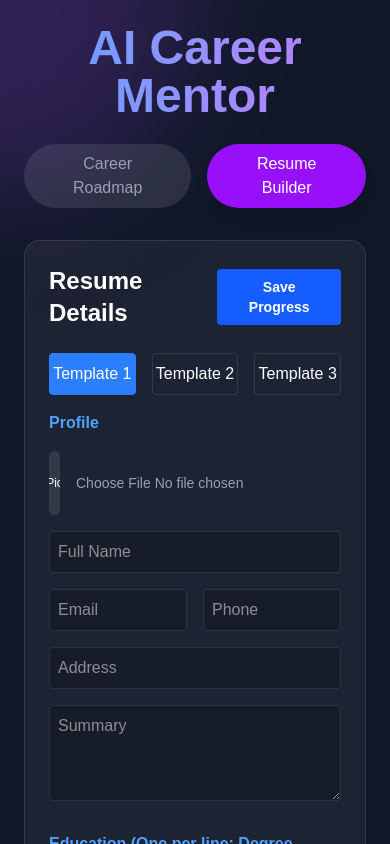
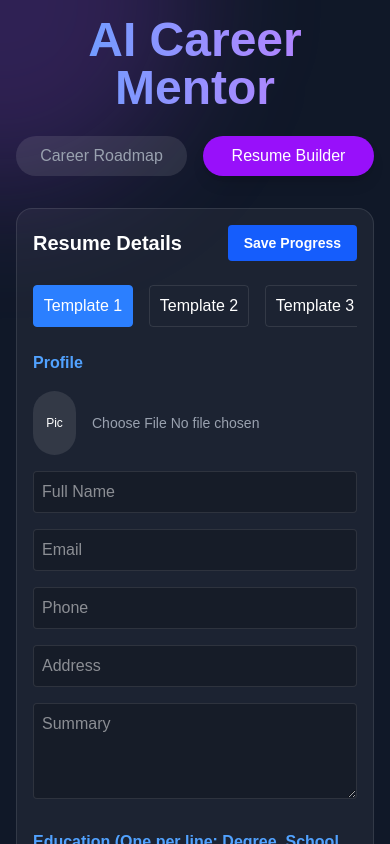
Before and after one commit to ManojNaik07/ai-career-mentor, a Next.js app in the folder frontend/: page / in a window 390 px wide. Both pictures are taken after a click on the button "Resume Builder". Shown: the top 844 px of the page. Built offline with nearby package versions, Linux system fonts and the light colour scheme.

Commit message:
Fix mobile responsiveness for tabs, layout, and resume templates

```diff
--- a/frontend/app/page.tsx
+++ b/frontend/app/page.tsx
@@ -45,7 +45,7 @@ export default function Home() {
   const [activeTab, setActiveTab] = useState<"roadmap" | "resume">("roadmap");
 
   return (
-    <main className="min-h-screen flex flex-col items-center p-6 sm:p-12 relative overflow-hidden bg-gray-900 text-white">
+    <main className="min-h-screen flex flex-col items-center p-4 sm:p-12 relative overflow-hidden bg-gray-900 text-white">
       {/* Background Blobs */}
       <div className="absolute top-0 left-0 w-96 h-96 bg-purple-500/20 rounded-full blur-3xl -translate-x-1/2 -translate-y-1/2 pointer-events-none"></div>
       <div className="absolute bottom-0 right-0 w-96 h-96 bg-blue-500/20 rounded-full blur-3xl translate-x-1/2 -translate-y-1/2 pointer-events-none"></div>
@@ -58,9 +58,9 @@ export default function Home() {
             AI Career Mentor
           </h1>
 
-          <div className="flex justify-center gap-4">
-            <button onClick={() => setActiveTab("roadmap")} className={`px-6 py-2 rounded-full font-medium transition-all ${activeTab === "roadmap" ? "bg-blue-600 text-white shadow-lg" : "bg-white/10 text-gray-400 hover:bg-white/20"}`}>Career Roadmap</button>
-            <button onClick={() => setActiveTab("resume")} className={`px-6 py-2 rounded-full font-medium transition-all ${activeTab === "resume" ? "bg-purple-600 text-white shadow-lg" : "bg-white/10 text-gray-400 hover:bg-white/20"}`}>Resume Builder</button>
+          <div className="flex flex-wrap justify-center gap-4 w-full">
+            <button onClick={() => setActiveTab("roadmap")} className={`flex-1 sm:flex-none px-4 sm:px-6 py-2 rounded-full font-medium transition-all whitespace-nowrap ${activeTab === "roadmap" ? "bg-blue-600 text-white shadow-lg" : "bg-white/10 text-gray-400 hover:bg-white/20"}`}>Career Roadmap</button>
+            <button onClick={() => setActiveTab("resume")} className={`flex-1 sm:flex-none px-4 sm:px-6 py-2 rounded-full font-medium transition-all whitespace-nowrap ${activeTab === "resume" ? "bg-purple-600 text-white shadow-lg" : "bg-white/10 text-gray-400 hover:bg-white/20"}`}>Resume Builder</button>
           </div>
         </div>
 
@@ -175,7 +175,7 @@ function RoadmapGenerator() {
 
   return (
     <div className="flex flex-col items-center gap-10 w-full">
-      <div className="w-full max-w-lg bg-white/10 backdrop-blur-lg border border-white/20 p-8 rounded-2xl shadow-xl flex flex-col gap-6">
+      <div className="w-full max-w-lg bg-white/10 backdrop-blur-lg border border-white/20 p-6 sm:p-8 rounded-2xl shadow-xl flex flex-col gap-6">
         <div className="space-y-2">
           <label className="text-sm font-medium text-gray-300">Age</label>
           <input type="number" placeholder="e.g. 22" className="w-full bg-black/20 border border-white/10 rounded-lg px-4 py-3 text-white placeholder-gray-500 focus:outline-none focus:ring-2 focus:ring-blue-500 transition-all" value={profile.age} onChange={(e) => setProfile({ ...profile, age: e.target.value })} />
@@ -208,8 +208,8 @@ function RoadmapGenerator() {
 
       {roadmapData && (
         <div className="w-full animate-in fade-in slide-in-from-bottom-10 duration-700">
-          <div className="flex justify-between items-center mb-6">
-            <h2 className="text-3xl font-bold text-white">Your Career Pathways</h2>
+          <div className="flex flex-col sm:flex-row justify-between items-center mb-6 gap-4">
+            <h2 className="text-2xl sm:text-3xl font-bold text-white text-center sm:text-left">Your Career Pathways</h2>
             <div className="flex gap-4">
               <button onClick={downloadPDF} className="px-6 py-2 bg-red-500/80 hover:bg-red-500 text-white rounded-lg font-medium transition-colors flex items-center gap-2 backdrop-blur-sm">Download PDF</button>
               <button onClick={downloadPPT} className="px-6 py-2 bg-orange-500/80 hover:bg-orange-500 text-white rounded-lg font-medium transition-colors flex items-center gap-2 backdrop-blur-sm">Download PPT</button>
@@ -295,15 +295,15 @@ function ResumeBuilder() {
   return (
     <div className="grid grid-cols-1 lg:grid-cols-2 gap-8 w-full">
       {/* Editor */}
-      <div className="space-y-6 bg-white/5 p-6 rounded-2xl border border-white/10 h-[800px] overflow-y-auto custom-scrollbar print:hidden">
+      <div className="space-y-6 bg-white/5 p-4 sm:p-6 rounded-2xl border border-white/10 h-auto sm:h-[800px] overflow-y-auto custom-scrollbar print:hidden">
         <div className="flex justify-between items-center">
-          <h2 className="text-2xl font-bold">Resume Details</h2>
+          <h2 className="text-xl sm:text-2xl font-bold">Resume Details</h2>
           <button onClick={saveResume} className="px-4 py-2 bg-blue-600 rounded text-sm font-bold hover:bg-blue-500">Save Progress</button>
         </div>
 
-        <div className="flex gap-4 mb-4">
+        <div className="flex gap-4 mb-4 overflow-x-auto pb-2">
           {[1, 2, 3].map(t => (
-            <button key={t} onClick={() => setTemplate(t as any)} className={`flex-1 py-2 rounded border ${template === t ? "bg-blue-500 border-blue-500" : "border-white/10"}`}>Template {t}</button>
+            <button key={t} onClick={() => setTemplate(t as any)} className={`flex-1 min-w-[100px] py-2 rounded border ${template === t ? "bg-blue-500 border-blue-500" : "border-white/10"}`}>Template {t}</button>
           ))}
         </div>
 
@@ -316,7 +316,7 @@ function ResumeBuilder() {
             <input type="file" accept="image/*" onChange={handleImageUpload} className="text-sm text-gray-400" />
           </div>
           <input placeholder="Full Name" className="w-full bg-black/20 border border-white/10 rounded p-2" value={data.fullName} onChange={e => setData({ ...data, fullName: e.target.value })} />
-          <div className="grid grid-cols-2 gap-4">
+          <div className="grid grid-cols-1 sm:grid-cols-2 gap-4">
             <input placeholder="Email" className="w-full bg-black/20 border border-white/10 rounded p-2" value={data.email} onChange={e => setData({ ...data, email: e.target.value })} />
             <input placeholder="Phone" className="w-full bg-black/20 border border-white/10 rounded p-2" value={data.phone} onChange={e => setData({ ...data, phone: e.target.value })} />
           </div>
@@ -368,13 +368,15 @@ function ResumeBuilder() {
       {/* Preview */}
       <div className="flex flex-col gap-4">
         <div className="flex justify-between items-center print:hidden">
-          <h2 className="text-2xl font-bold">Preview</h2>
+          <h2 className="text-xl sm:text-2xl font-bold">Preview</h2>
           <button onClick={() => window.print()} className="px-6 py-2 bg-green-600 hover:bg-green-500 rounded font-bold shadow-lg">Download PDF (A4)</button>
         </div>
-        <div id="resume-preview" className="bg-white text-black shadow-2xl min-h-[1123px] w-full">
-          {template === 1 && <ModernTemplate data={data} />}
-          {template === 2 && <ClassicTemplate data={data} />}
-          {template === 3 && <MinimalTemplate data={data} />}
+        <div className="overflow-x-auto w-full border border-white/20 rounded-lg">
+          <div id="resume-preview" className="bg-white text-black shadow-2xl min-h-[1123px] w-full sm:w-[210mm] sm:min-w-[210mm] mx-auto origin-top-left sm:origin-top sm:scale-100">
+            {template === 1 && <ModernTemplate data={data} />}
+            {template === 2 && <ClassicTemplate data={data} />}
+            {template === 3 && <MinimalTemplate data={data} />}
+          </div>
         </div>
       </div>
     </div>
@@ -391,8 +393,8 @@ function ModernTemplate({ data }: { data: ResumeData }) {
   const formatList = (str: string) => str.split(',').filter(s => s.trim()).join(' • ');
 
   return (
-    <div className="flex h-full min-h-[1123px]">
-      <div className="w-1/3 bg-slate-800 text-white p-8">
+    <div className="flex flex-col sm:flex-row h-full min-h-[1123px]">
+      <div className="w-full sm:w-1/3 bg-slate-800 text-white p-8">
         <div className="text-center mb-8">
           {data.profilePic && <img src={data.profilePic} className="w-32 h-32 rounded-full mx-auto mb-4 border-4 border-slate-600 object-cover" />}
           <h1 className="text-2xl font-bold mb-2">{data.fullName}</h1>
@@ -404,7 +406,7 @@ function ModernTemplate({ data }: { data: ResumeData }) {
         {data.languages && <div className="mb-6"><h4 className="font-bold border-b border-slate-600 mb-2">LANGUAGES</h4><p className="text-sm text-slate-300">{formatList(data.languages)}</p></div>}
         {data.hobbies && <div className="mb-6"><h4 className="font-bold border-b border-slate-600 mb-2">HOBBIES</h4><p className="text-sm text-slate-300">{formatList(data.hobbies)}</p></div>}
       </div>
-      <div className="w-2/3 p-8">
+      <div className="w-full sm:w-2/3 p-8">
         {data.summary && <Section title="Profile"><p className="text-sm leading-relaxed">{data.summary}</p></Section>}
         {data.experience.length > 0 && <Section title="Experience">{data.experience.map((e, i) => <div key={i} className="mb-3"><h4 className="font-bold">{e.role}</h4><p className="text-sm text-gray-600">{e.company} | {e.duration}</p></div>)}</Section>}
         {data.education.length > 0 && <Section title="Education">{data.education.map((e, i) => <div key={i} className="mb-3"><h4 className="font-bold">{e.degree}</h4><p className="text-sm text-gray-600">{e.institution} | {e.year}</p></div>)}</Section>}
@@ -426,8 +428,8 @@ function ClassicTemplate({ data }: { data: ResumeData }) {
         <p className="text-sm">{[data.email, data.phone, data.address].filter(Boolean).join(" • ")}</p>
       </div>
       {data.summary && <Section title="Professional Summary"><p className="text-sm text-justify">{data.summary}</p></Section>}
-      {data.experience.length > 0 && <Section title="Experience">{data.experience.map((e, i) => <div key={i} className="mb-4 flex justify-between"><div className="w-3/4"><h4 className="font-bold">{e.role}</h4><p className="italic">{e.company}</p></div><div className="w-1/4 text-right text-sm">{e.duration}</div></div>)}</Section>}
-      {data.education.length > 0 && <Section title="Education">{data.education.map((e, i) => <div key={i} className="mb-4 flex justify-between"><div className="w-3/4"><h4 className="font-bold">{e.degree}</h4><p className="italic">{e.institution}</p></div><div className="w-1/4 text-right text-sm">{e.year}</div></div>)}</Section>}
+      {data.experience.length > 0 && <Section title="Experience">{data.experience.map((e, i) => <div key={i} className="mb-4 flex flex-col sm:flex-row justify-between"><div className="w-full sm:w-3/4"><h4 className="font-bold">{e.role}</h4><p className="italic">{e.company}</p></div><div className="w-full sm:w-1/4 text-left sm:text-right text-sm">{e.duration}</div></div>)}</Section>}
+      {data.education.length > 0 && <Section title="Education">{data.education.map((e, i) => <div key={i} className="mb-4 flex flex-col sm:flex-row justify-between"><div className="w-full sm:w-3/4"><h4 className="font-bold">{e.degree}</h4><p className="italic">{e.institution}</p></div><div className="w-full sm:w-1/4 text-left sm:text-right text-sm">{e.year}</div></div>)}</Section>}
       {data.skills && <Section title="Skills"><p className="text-sm">{formatList(data.skills)}</p></Section>}
       {(data.achievements || data.publications) && <Section title="Additional Info"><p className="text-sm">{[data.achievements, data.publications].filter(Boolean).join(" • ")}</p></Section>}
       {data.customSections.map(s => s.content && <Section key={s.id} title={s.title}><p className="text-sm whitespace-pre-wrap">{s.content}</p></Section>)}
@@ -438,16 +440,16 @@ function ClassicTemplate({ data }: { data: ResumeData }) {
 function MinimalTemplate({ data }: { data: ResumeData }) {
   return (
     <div className="p-10 h-full min-h-[1123px] font-sans text-slate-800">
-      <div className="flex items-center gap-6 mb-8">
+      <div className="flex flex-col sm:flex-row items-center gap-6 mb-8">
         {data.profilePic && <img src={data.profilePic} className="w-24 h-24 rounded-lg object-cover" />}
-        <div>
+        <div className="text-center sm:text-left">
           <h1 className="text-4xl font-light text-blue-600">{data.fullName}</h1>
           <p className="text-gray-500 mt-1">{data.email} | {data.phone}</p>
           <p className="text-gray-500 text-sm">{data.address}</p>
         </div>
       </div>
-      <div className="grid grid-cols-3 gap-8">
-        <div className="col-span-2">
+      <div className="grid grid-cols-1 sm:grid-cols-3 gap-8">
+        <div className="col-span-1 sm:col-span-2">
           {data.summary && <div className="mb-6"><h3 className="text-blue-600 font-bold mb-2">ABOUT ME</h3><p className="text-sm text-gray-600">{data.summary}</p></div>}
           {data.experience.length > 0 && <div className="mb-6"><h3 className="text-blue-600 font-bold mb-2">EXPERIENCE</h3>{data.experience.map((e, i) => <div key={i} className="mb-4"><h4 className="font-bold">{e.role}</h4><p className="text-sm text-gray-500">{e.company} • {e.duration}</p></div>)}</div>}
           {data.education.length > 0 && <div className="mb-6"><h3 className="text-blue-600 font-bold mb-2">EDUCATION</h3>{data.education.map((e, i) => <div key={i} className="mb-4"><h4 className="font-bold">{e.degree}</h4><p className="text-sm text-gray-500">{e.institution} • {e.year}</p></div>)}</div>}
```
